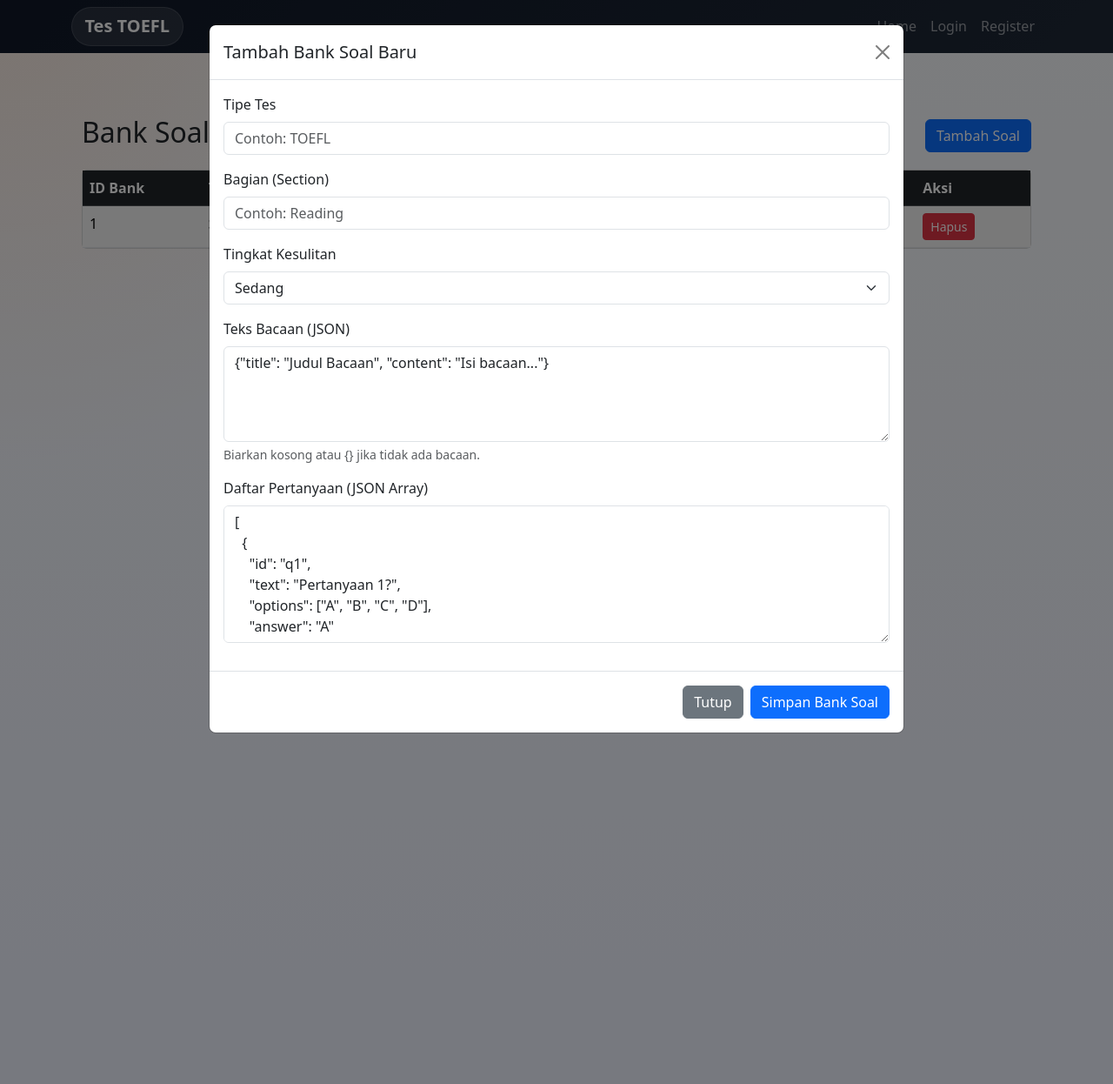
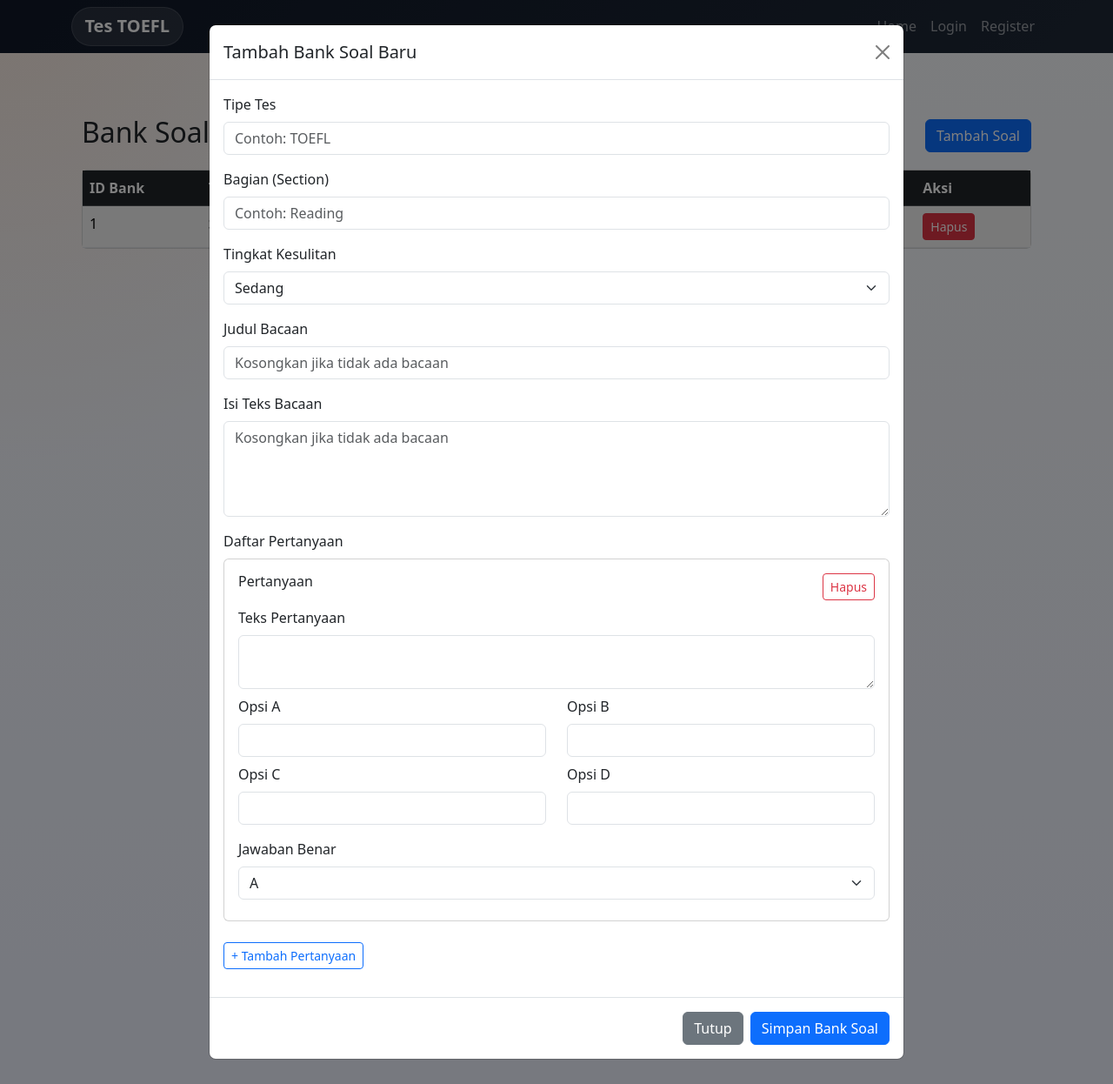
Before and after one commit to Svaerd/upbg-backend, a Flask app: template templates/admin/exam_banks.html in a window 1280 px wide, after a click on "Tambah Soal". Shown: the whole page at 87% size. Run offline with Flask 3, Linux system fonts and the light colour scheme; the template is opened without the code that fills it: most values are stand-ins (such as "Sample title", 1, 10 or a date in 2020).

Commit message:
exam_banks: Use input instead of JSON

```diff
--- a/templates/admin/exam_banks.html
+++ b/templates/admin/exam_banks.html
@@ -74,20 +74,17 @@
                         </select>
                     </div>
                     <div class="mb-3">
-                        <label for="passage" class="form-label">Teks Bacaan (JSON)</label>
-                        <textarea class="form-control" id="passage" rows="4">{"title": "Judul Bacaan", "content": "Isi bacaan..."}</textarea>
-                        <div class="form-text">Biarkan kosong atau {} jika tidak ada bacaan.</div>
+                        <label for="passageTitle" class="form-label">Judul Bacaan</label>
+                        <input type="text" class="form-control" id="passageTitle" placeholder="Kosongkan jika tidak ada bacaan">
                     </div>
                     <div class="mb-3">
-                        <label for="questions" class="form-label">Daftar Pertanyaan (JSON Array)</label>
-                        <textarea class="form-control" id="questions" rows="6" required>[
-  {
-    "id": "q1",
-    "text": "Pertanyaan 1?",
-    "options": ["A", "B", "C", "D"],
-    "answer": "A"
-  }
-]</textarea>
+                        <label for="passageContent" class="form-label">Isi Teks Bacaan</label>
+                        <textarea class="form-control" id="passageContent" rows="4" placeholder="Kosongkan jika tidak ada bacaan"></textarea>
+                    </div>
+                    <div class="mb-3">
+                        <label class="form-label">Daftar Pertanyaan</label>
+                        <div id="questionsContainer"></div>
+                        <button type="button" class="btn btn-sm btn-outline-primary mt-2" onclick="addQuestionBlock()">+ Tambah Pertanyaan</button>
                     </div>
                 </form>
             </div>
@@ -100,17 +97,100 @@
 </div>
 
 <script>
+let questionCounter = 0;
+
+function addQuestionBlock() {
+    questionCounter++;
+    const container = document.getElementById('questionsContainer');
+    const qId = `q${questionCounter}`;
+
+    const html = `
+        <div class="card mb-3 question-block" id="block-${qId}">
+            <div class="card-body">
+                <div class="d-flex justify-content-between mb-2">
+                    <h6>Pertanyaan</h6>
+                    <button type="button" class="btn btn-sm btn-outline-danger" onclick="removeQuestionBlock('block-${qId}')">Hapus</button>
+                </div>
+                <div class="mb-2">
+                    <label class="form-label">Teks Pertanyaan</label>
+                    <textarea class="form-control q-text" rows="2" required></textarea>
+                </div>
+                <div class="row mb-2">
+                    <div class="col-md-6 mb-2"><label class="form-label">Opsi A</label><input type="text" class="form-control q-opt-a" required></div>
+                    <div class="col-md-6 mb-2"><label class="form-label">Opsi B</label><input type="text" class="form-control q-opt-b" required></div>
+                    <div class="col-md-6 mb-2"><label class="form-label">Opsi C</label><input type="text" class="form-control q-opt-c" required></div>
+                    <div class="col-md-6 mb-2"><label class="form-label">Opsi D</label><input type="text" class="form-control q-opt-d" required></div>
+                </div>
+                <div class="mb-2">
+                    <label class="form-label">Jawaban Benar</label>
+                    <select class="form-select q-answer" required>
+                        <option value="A">A</option>
+                        <option value="B">B</option>
+                        <option value="C">C</option>
+                        <option value="D">D</option>
+                    </select>
+                </div>
+            </div>
+        </div>
+    `;
+    container.insertAdjacentHTML('beforeend', html);
+}
+
+function removeQuestionBlock(blockId) {
+    document.getElementById(blockId).remove();
+}
+
+document.addEventListener("DOMContentLoaded", function() {
+    addQuestionBlock(); // Tambahkan 1 pertanyaan kosong secara default
+});
+
 function submitExamBank() {
     let testType = document.getElementById('testType').value;
     let section = document.getElementById('section').value;
     let difficulty = document.getElementById('difficulty').value;
 
-    let passage, questions;
-    try {
-        passage = JSON.parse(document.getElementById('passage').value || "{}");
-        questions = JSON.parse(document.getElementById('questions').value || "[]");
-    } catch (e) {
-        alert("Format JSON tidak valid pada Teks Bacaan atau Daftar Pertanyaan.");
+    let passageTitle = document.getElementById('passageTitle').value.trim();
+    let passageContent = document.getElementById('passageContent').value.trim();
+
+    let passage = {};
+    if (passageTitle || passageContent) {
+        passage = {
+            title: passageTitle,
+            content: passageContent
+        };
+    }
+
+    let questions = [];
+    const questionBlocks = document.querySelectorAll('.question-block');
+
+    if (questionBlocks.length === 0) {
+        alert("Minimal harus ada satu pertanyaan.");
+        return;
+    }
+
+    let isValid = true;
+    questionBlocks.forEach((block, index) => {
+        const text = block.querySelector('.q-text').value.trim();
+        const optA = block.querySelector('.q-opt-a').value.trim();
+        const optB = block.querySelector('.q-opt-b').value.trim();
+        const optC = block.querySelector('.q-opt-c').value.trim();
+        const optD = block.querySelector('.q-opt-d').value.trim();
+        const answer = block.querySelector('.q-answer').value;
+
+        if (!text || !optA || !optB || !optC || !optD) {
+            isValid = false;
+        }
+
+        questions.push({
+            id: `q${index + 1}`,
+            text: text,
+            options: [optA, optB, optC, optD],
+            answer: answer
+        });
+    });
+
+    if (!isValid) {
+        alert("Semua field pertanyaan dan opsi harus diisi.");
         return;
     }
 
--- a/templates/base.html
+++ b/templates/base.html
@@ -99,9 +99,9 @@
                 <li><a class="dropdown-item" href="{{ url_for('manage_test_types') }}">Data Tipe Tes</a></li>
                 <li><a class="dropdown-item" href="{{ url_for('manage_schedules') }}">Data Jadwal Tes</a></li>
                 <li><hr class="dropdown-divider"></li>
-                <li><h6 class="dropdown-header">Manajemen Ujian (NoSQL)</h6></li>
+                <li><h6 class="dropdown-header">Manajemen Ujian</h6></li>
+                <li><a class="dropdown-item" href="{{ url_for('manage_exam_templates') }}">Template Ujian</a></li>
                 <li><a class="dropdown-item" href="{{ url_for('manage_exam_banks') }}">Bank Soal Ujian</a></li>
-                <li><a class="dropdown-item" href="{{ url_for('manage_exam_templates') }}">Template Ujian</a></li>
                 <li><hr class="dropdown-divider"></li>
                 <li><h6 class="dropdown-header">Pembayaran</h6></li>
                 <li><a class="dropdown-item" href="{{ url_for('admin_payments') }}">Verifikasi Pembayaran</a></li>
```
